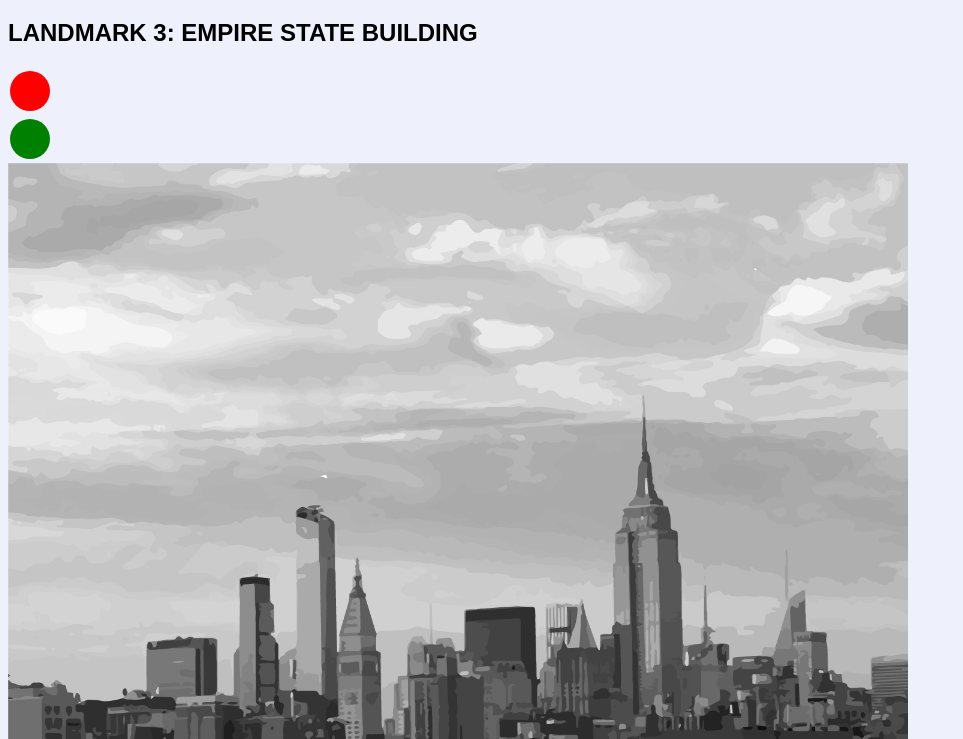
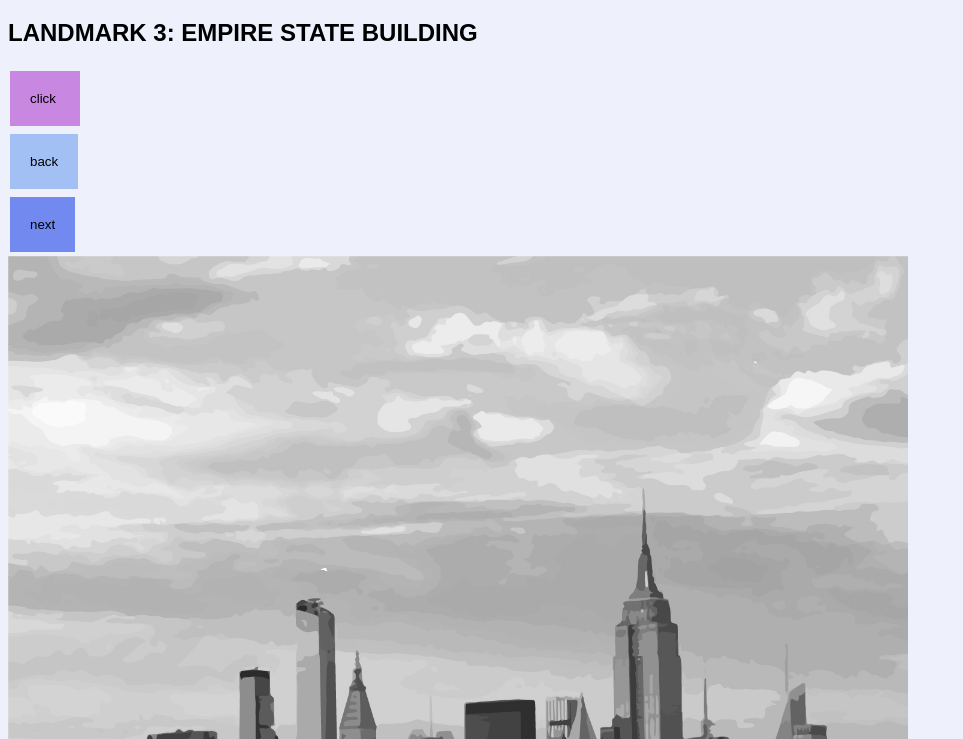
Before and after one commit to jfratto1999/creativecomputing, a plain HTML site: page part-3.html in a window 1280 px wide. Shown: the part 61-800 px from the top of the page, without its empty margins (0-963 px from the left). Drawn offline with Linux system fonts and the light colour scheme.

Commit message:
Add files via upload

```diff
--- a/homepage.css
+++ b/homepage.css
@@ -6,26 +6,23 @@
 .map {
 	float:center;
    	opacity: 1;
-   	transition: opacity 1s ease-in-out;
-   	-moz-transition: opacity 1s ease-in-out;
-   	-webkit-transition: opacity 1s ease-in-out;
-   }
-
-.map:hover {
-    opacity: 0;
-      }
 }
-
 .div1 {
 	width: 1000px;
 	margin: auto;
 }
 .forward {
-  background-color: green;
+  background-color: #728aef;
     border: none;
     padding: 20px;
     display: inline-block;
     margin: 4px 2px;
 }
 
-.forward {border-radius: 50%;}
+.click-me {
+    background-color: #c888e1;
+    border: none;
+    padding: 20px;
+    display: inline-block;
+    margin: 4px 2px;
+}
--- a/part-1.css
+++ b/part-1.css
@@ -5,34 +5,32 @@
 
 }
 .back {
-    background-color: red;
+    background-color: #a3c0f5;
     border: none;
     padding: 20px;
     display: inline-block;
     margin: 4px 2px;
 }
 
-.back {border-radius: 50%;}
 
 .forward {
-	background-color: green;
+	background-color: #728aef;
     border: none;
     padding: 20px;
     display: inline-block;
     margin: 4px 2px;
 }
 
-.forward {border-radius: 50%;}
 
 .tompkins {
     float:center;
     opacity: 1;
-    transition: opacity 1s ease-in-out;
-    -moz-transition: opacity 1s ease-in-out;
-    -webkit-transition: opacity 1s ease-in-out;
-   }
+}
 
-.tompkins:hover {
-    opacity: 0;
-      }
+.click-me {
+    background-color: #c888e1;
+    border: none;
+    padding: 20px;
+    display: inline-block;
+    margin: 4px 2px;
 }
--- a/part-2.css
+++ b/part-2.css
@@ -6,34 +6,33 @@
 }
 
 .back {
-    background-color: red;
+    background-color: #a3c0f5;
     border: none;
     padding: 20px;
     display: inline-block;
     margin: 4px 2px;
 }
 
-.back {border-radius: 50%;}
+
 
 .forward {
-	background-color: green;
+	background-color: #728aef;
     border: none;
     padding: 20px;
     display: inline-block;
     margin: 4px 2px;
 }
 
-.forward {border-radius: 50%;}
 
 .wsp {
     float:center;
     opacity: 1;
-    transition: opacity 1s ease-in-out;
-    -moz-transition: opacity 1s ease-in-out;
-    -webkit-transition: opacity 1s ease-in-out;
-   }
+}
 
-.wsp:hover {
-    opacity: 0;
-      }
+.click-me {
+    background-color: #c888e1;
+    border: none;
+    padding: 20px;
+    display: inline-block;
+    margin: 4px 2px;
 }
--- a/part-3.css
+++ b/part-3.css
@@ -6,34 +6,33 @@
 }
 
 .back {
-    background-color: red;
+    background-color: #a3c0f5;
     border: none;
     padding: 20px;
     display: inline-block;
     margin: 4px 2px;
 }
 
-.back {border-radius: 50%;}
 
 .forward {
-	background-color: green;
+	background-color: #728aef;
     border: none;
     padding: 20px;
     display: inline-block;
     margin: 4px 2px;
 }
 
-.forward {border-radius: 50%;}
 
 .empire-state {
     float:center;
     opacity: 1;
-    transition: opacity 1s ease-in-out;
-    -moz-transition: opacity 1s ease-in-out;
-    -webkit-transition: opacity 1s ease-in-out;
-   }
 
-.empire-state:hover {
-    opacity: 0;
-      }
 }
+
+.click-me {
+    background-color: #c888e1;
+    border: none;
+    padding: 20px;
+    display: inline-block;
+    margin: 4px 2px;
+}
--- a/part-3.html
+++ b/part-3.html
@@ -7,6 +7,12 @@
         <meta name="description" content="">
         <meta name="viewport" content="width=device-width">
         <link rel="stylesheet" href="part-3.css">
+                        <script type = "text/javascript">
+                    function Warn() {
+                       alert ("The Empire State Building is incredibly iconic. I have only ever been up there once when I was very little, but I love how it's one of the most recognizable buildings in the city.");
+
+                    }
+        </script>
 
 
     </head>
@@ -14,13 +20,20 @@
 <body>
 	<h1> MY DAILY ROUTE </h1>
 	<h2> LANDMARK 3: EMPIRE STATE BUILDING </h2>
+
+    <form>
+         <input type = "button" class = "click-me" value="click " onclick = "Warn();" />
+        </form>
+
     <form action="part-2.html">
-        <button class="back" type="submit"></button>
+        <button class="back" type="submit">back</button>
     </form>
     <form action="part-4.html">
-        <button class="forward" type="submit"></button>
+        <button class="forward" type="submit">next</button>
     </form>
 
+    <div>
+    <div>
     <div>
     <img class="empire-state" src="empire-state.jpg" alt="empire-state" style="width:900px;height:900px;">
     </div>
--- a/part-4.css
+++ b/part-4.css
@@ -6,24 +6,22 @@
 }
 
 .back {
-    background-color: red;
+    background-color: #a3c0f5;
     border: none;
     padding: 20px;
     display: inline-block;
     margin: 4px 2px;
 }
 
-.back {border-radius: 50%;}
-
 .uc {
     float:center;
     opacity: 1;
-    transition: opacity 1s ease-in-out;
-    -moz-transition: opacity 1s ease-in-out;
-    -webkit-transition: opacity 1s ease-in-out;
    }
 
-.uc:hover {
-    opacity: 0;
-      }
+.click-me {
+    background-color: #c888e1;
+    border: none;
+    padding: 20px;
+    display: inline-block;
+    margin: 4px 2px;
 }
```
Also changed, not shown: homepage.html (+10 -2 lines), part-1.html (+14 -2 lines), part-2.html (+13 -2 lines), part-4.html (+13 -2 lines).
